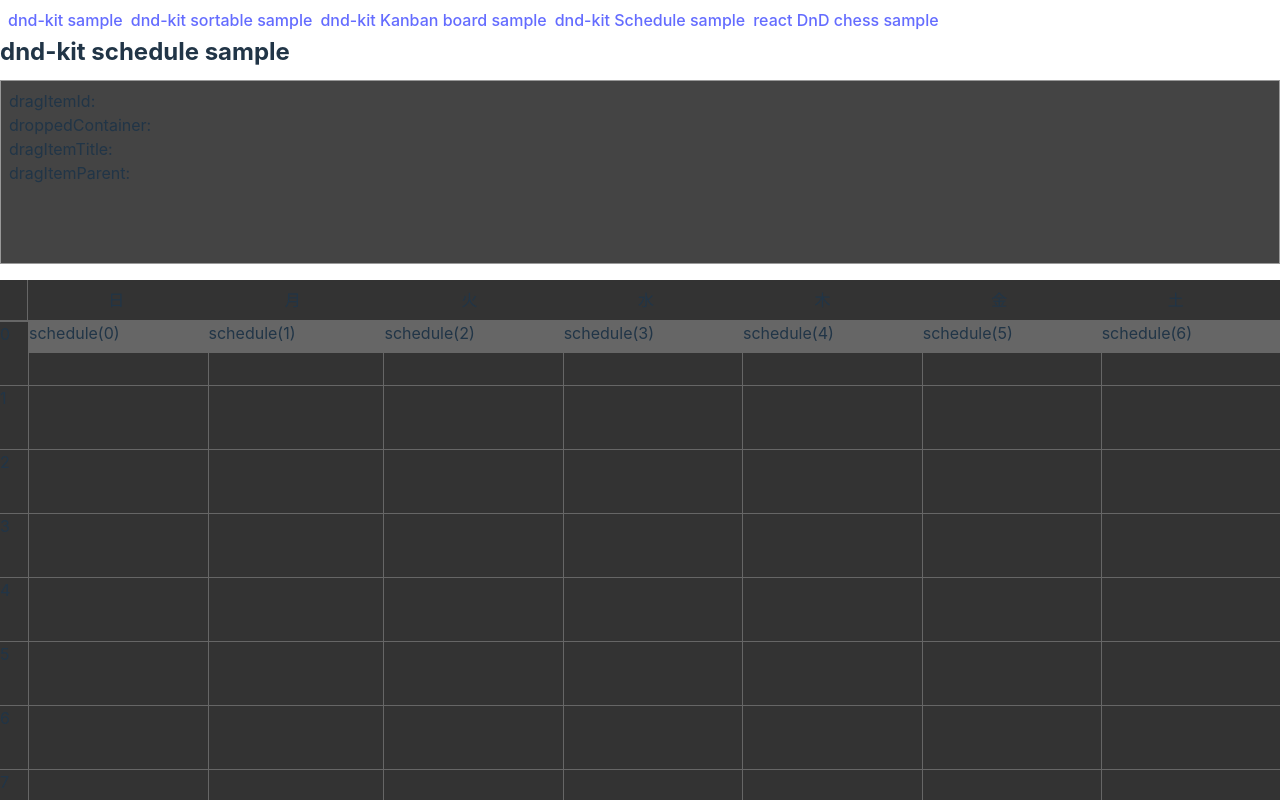
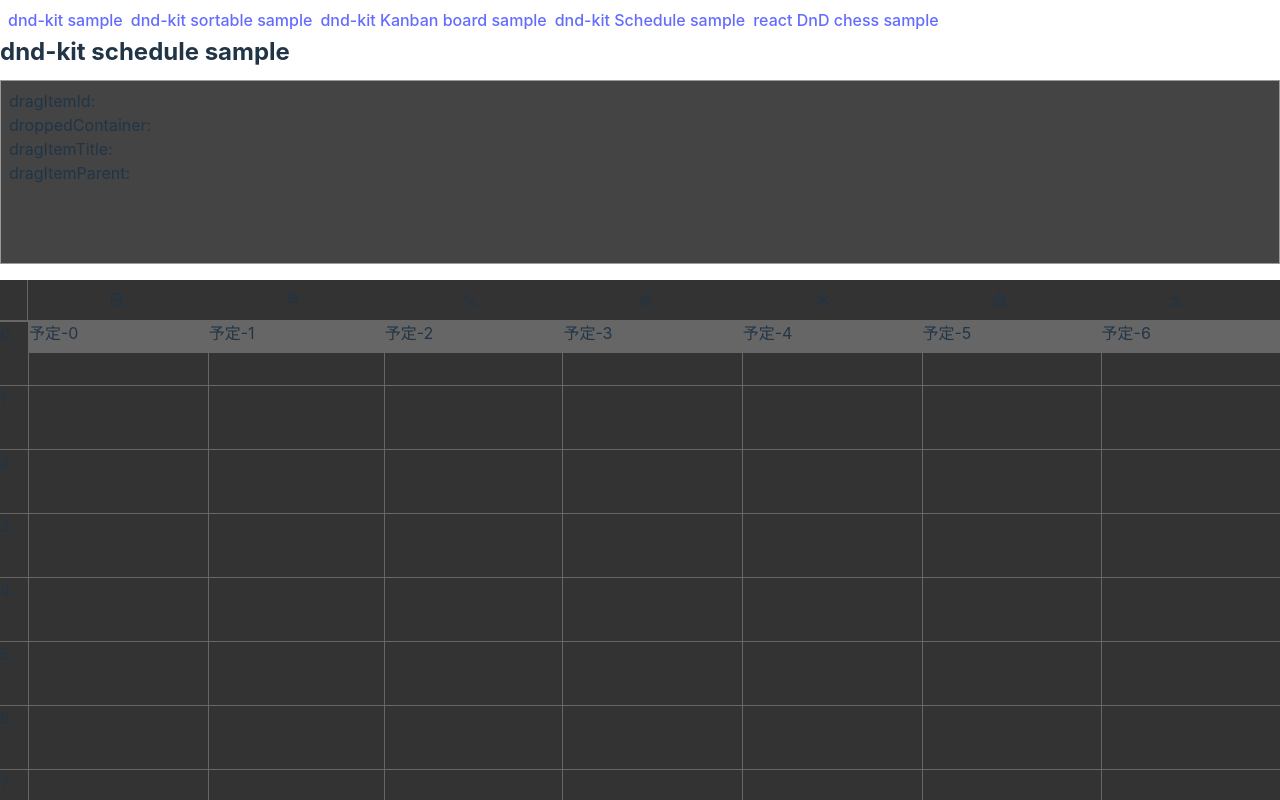
Before and after one commit to y-uchiida/react_dragdrop_sample, a React (Vite) app: page /dnd-kit-schedule-sample in a window 1280 px wide. Built offline with nearby package versions, Linux system fonts and the light colour scheme.

Commit message:
implement: move schedule item when the item drag and dropped in other date

```diff
--- a/src/components/dnd-kit/schedule-sample/DndSchedule.tsx
+++ b/src/components/dnd-kit/schedule-sample/DndSchedule.tsx
@@ -1,5 +1,5 @@
 import { Spacer } from './atoms/Spacer'
-import { DndContext, DragOverlay, UniqueIdentifier } from '@dnd-kit/core';
+import { CancelDrop, DndContext, DragEndEvent, DragMoveEvent, DragOverEvent, DragOverlay, DragStartEvent, UniqueIdentifier } from '@dnd-kit/core';
 import {
 	restrictToVerticalAxis,
 	createSnapModifier,
@@ -9,6 +9,8 @@ import { CSSProperties, useState } from 'react';
 import { ScheduleGridLane } from './ScheduleGridLane';
 import { ScheduleGutter } from './ScheduleGutter';
 import { ScheduleHeader } from './ScheduleHeader';
+import { Schedule, ScheduleOfDate, } from './types';
+import { initialScheduleOfDate, initialSchedules } from './data/Schedules';
 
 const gridSize = 16; // pixels
 const snapToGridModifier = createSnapModifier(gridSize);
@@ -43,21 +45,91 @@ export const DndSchedule = () => {
 	const [dragItemTitle, setDragItemTitle] = useState<string | undefined>();
 	const [dragItemParent, setDragItemParent] = useState<string | undefined>();
 
+	const [schedules, setSchedules] = useState<Schedule[]>(initialSchedules);
+	const [scheduleOfDates, setScheduleOfDates] = useState<ScheduleOfDate[]>(initialScheduleOfDate);
+
+
+	/** ドラッグ開始時のイベントハンドラ */
+	const dragStartHandler = (e: DragStartEvent) => {
+
+	};
+
+	/** ドラッグのたびに発火するするイベントのハンドラ */
+	const dragMoveHandler = (e: DragMoveEvent) => {
+		setDroppedContainer(e.over?.id);
+		setDragItemId(e.active.data.current?.uid);
+		setDragItemTitle(e.active.data.current?.title);
+		setDragItemParent(e.active.data.current?.parent);
+	};
+
+	/** D&D終了時、予定を別の日付(Lane)に移動すべきかどうかを判定する */
+	const shouldMoveLane = (e: DragEndEvent) => {
+		if (
+			e.active.data.current?.parent === undefined ||
+			e.over?.id === undefined) {
+			return false;
+		}
+		if (e.active.data.current?.parent == e.over?.id) {
+			return false;
+		}
+		return true;
+	}
+
+	/** ドラッグ終了時のイベントハンドラ */
+	const dragEndHandler = (e: DragEndEvent) => {
+		if (shouldMoveLane(e)) {
+			const destDateId = Number(e.over!.id);
+			setScheduleOfDates((scheduleOfDates => {
+				// 1. 元の日付からschedule itemを消す
+				scheduleOfDates = scheduleOfDates.map(scheduleOfDate => {
+					return {
+						uid: scheduleOfDate.uid,
+						schedules: scheduleOfDate.schedules ?
+							scheduleOfDate.schedules.filter(schedule => schedule.uid != e.active.data.current!.uid) : []
+					}
+				});
+				// 2. 移動先の日付にschedule itemを追加
+				const draggedSchedule = schedules.find(schedule => schedule.uid == e.active.data.current?.uid);
+				if (draggedSchedule) {
+					scheduleOfDates[destDateId].schedules?.push(draggedSchedule);
+					setSchedules(schedules => {
+						return schedules.map(schedule => {
+							if (schedule.uid == draggedSchedule.uid) {
+								schedule.date = destDateId;
+							}
+							return schedule;
+						})
+					});
+				}
+				return scheduleOfDates;
+			}));
+		}
+	};
+
+	/**
+	 * ドラッグ操作がキャンセルされたときのイベントハンドラ
+	 * ドラッグの状態を管理するために使っていたstateをクリアする
+	 */
+	const dragCancelHandler = () => {
+		setDroppedContainer(undefined);
+		setDragItemId(undefined);
+		setDragItemTitle(undefined);
+		setDragItemParent(undefined);
+	};
+
+	/** ドラッグ中の要素が別のDroppable 要素に入ったときのイベントハンドラ */
+	const dragOver = (e: DragOverEvent) => {
+		console.log('onDragOver triggered');
+	};
+
 	return (
 		<DndContext
 			modifiers={[snapToGridModifier]}
-
-			/* ドラッグのたびに発火するするイベントのハンドラ */
-			onDragMove={(e) => {
-				setDroppedContainer(e.over?.id);
-				setDragItemId(e.active.data.current?.uid);
-				setDragItemTitle(e.active.data.current?.title);
-				setDragItemParent(e.active.data.current?.parent);
-			}}
-
-
-			/* ドラッグ終了時のイベントハンドラ */
-			onDragEnd={(e) => { }}
+			onDragStart={dragStartHandler}
+			onDragMove={dragMoveHandler}
+			onDragOver={dragOver}
+			onDragEnd={dragEndHandler}
+			onDragCancel={dragCancelHandler}
 		>
 			<div style={dndInfoBoxStyle}>
 				<p>dragItemId: {dragItemId?.toString()}</p>
@@ -70,7 +142,7 @@ export const DndSchedule = () => {
 				<div style={scheduleGridStyle}>
 					<ScheduleGutter />
 					{[...new Array(7).keys()].map((i) => {
-						return <ScheduleGridLane key={i} id={i} />
+						return <ScheduleGridLane key={i} id={i} scheduleOfDate={scheduleOfDates[i]} />
 					})}
 				</div>
 				<DragOverlay modifiers={[restrictToWindowEdges]}>
--- a/src/components/dnd-kit/schedule-sample/ScheduleGridLane.tsx
+++ b/src/components/dnd-kit/schedule-sample/ScheduleGridLane.tsx
@@ -1,9 +1,11 @@
-import { useDroppable } from "@dnd-kit/core";
+import { UniqueIdentifier, useDroppable } from "@dnd-kit/core";
 import { CSSProperties } from "react";
 import { ScheduleItem } from "./ScheduleItem";
+import { ScheduleOfDate } from "./types";
 
 type Props = {
-	id: number
+	id: UniqueIdentifier,
+	scheduleOfDate: ScheduleOfDate,
 }
 
 const gridLaneStyle: CSSProperties = {
@@ -16,18 +18,21 @@ const gridLaneStyle: CSSProperties = {
 	borderLeft: '1px #666 solid',
 }
 
-export const ScheduleGridLane = ({ id }: Props) => {
+export const ScheduleGridLane = ({ id, scheduleOfDate }: Props) => {
 	const { setNodeRef } = useDroppable({ id, });
 	return (
 		<div
 			style={gridLaneStyle}
 			ref={setNodeRef}
 		>
-			<ScheduleItem
-				uid={id.toString()}
-				title='schedule'
-				parent={id.toString()}
-			></ScheduleItem>
+			{scheduleOfDate.schedules !== null && scheduleOfDate.schedules.map(schedule => {
+				return <ScheduleItem
+					uid={schedule.uid.toString()}
+					title={schedule.title}
+					parent={id.toString()}
+					key={schedule.uid}
+				/>
+			})}
 		</div>
 	)
 }
--- a/src/components/dnd-kit/schedule-sample/ScheduleItem.tsx
+++ b/src/components/dnd-kit/schedule-sample/ScheduleItem.tsx
@@ -50,7 +50,7 @@ export const ScheduleItem = ({
 			{...attributes}
 			ref={setNodeRef}
 		>
-			{title}({uid})
+			{title}
 		</div>
 	)
 }
--- /dev/null
+++ b/src/components/dnd-kit/schedule-sample/data/Schedules.ts
@@ -0,0 +1,18 @@
+import { UniqueIdentifier } from "@dnd-kit/core";
+import { dayOfTheWeek, Schedule, ScheduleOfDate } from "../types";
+
+export const initialSchedules = [...Array(7).keys()].map<Schedule>(i => {
+	return {
+		uid: `schedule-${i}` as UniqueIdentifier,
+		title: `予定-${i}`,
+		date: i,
+	}
+});
+
+
+export const initialScheduleOfDate = [...Array(7).keys()].map<ScheduleOfDate>(i => {
+	return {
+		uid: i as UniqueIdentifier,
+		schedules: initialSchedules.filter(schedule => schedule.date === i)
+	}
+});
```
Also changed, not shown: src/components/dnd-kit/schedule-sample/types.ts (+16 -0 lines).
